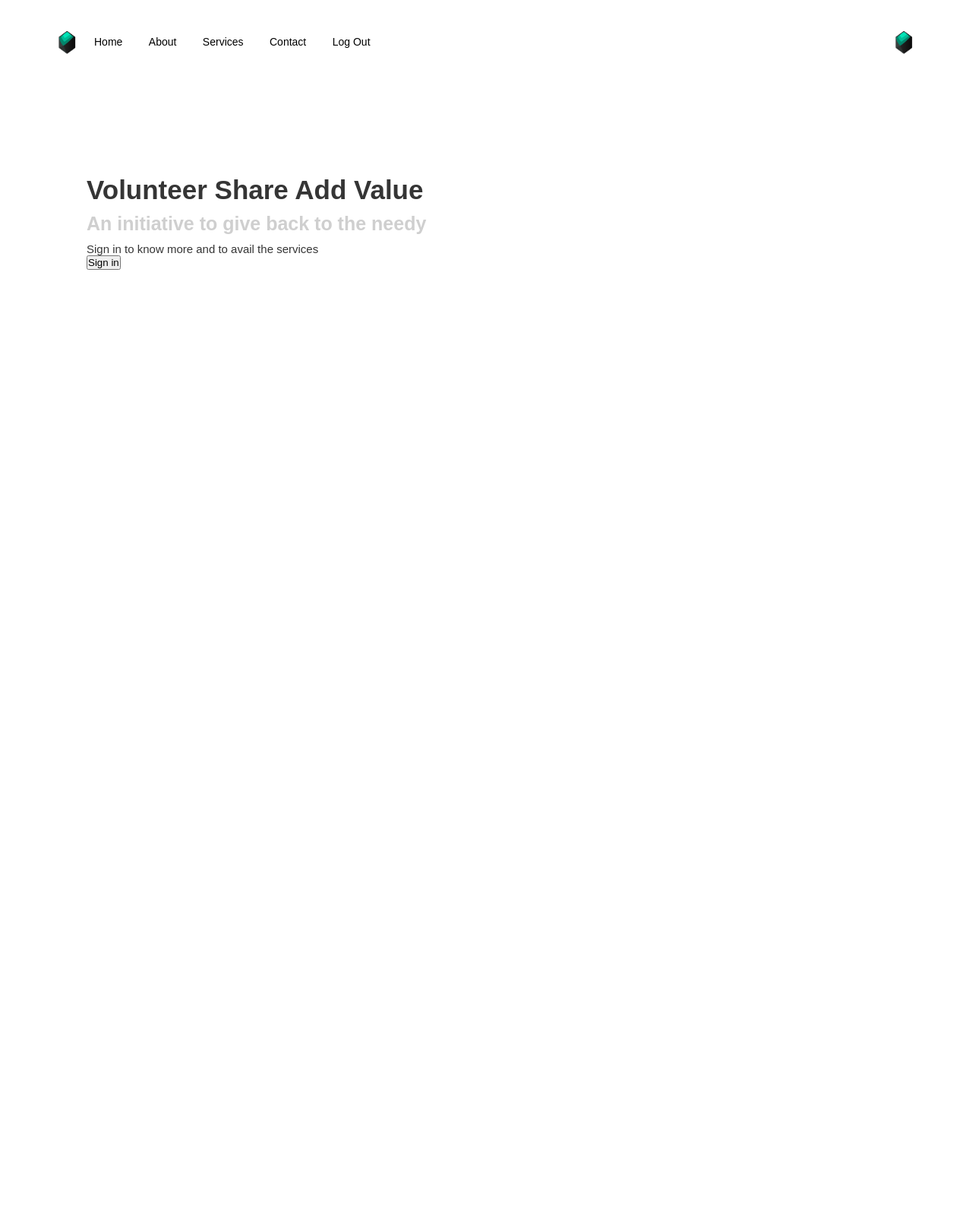
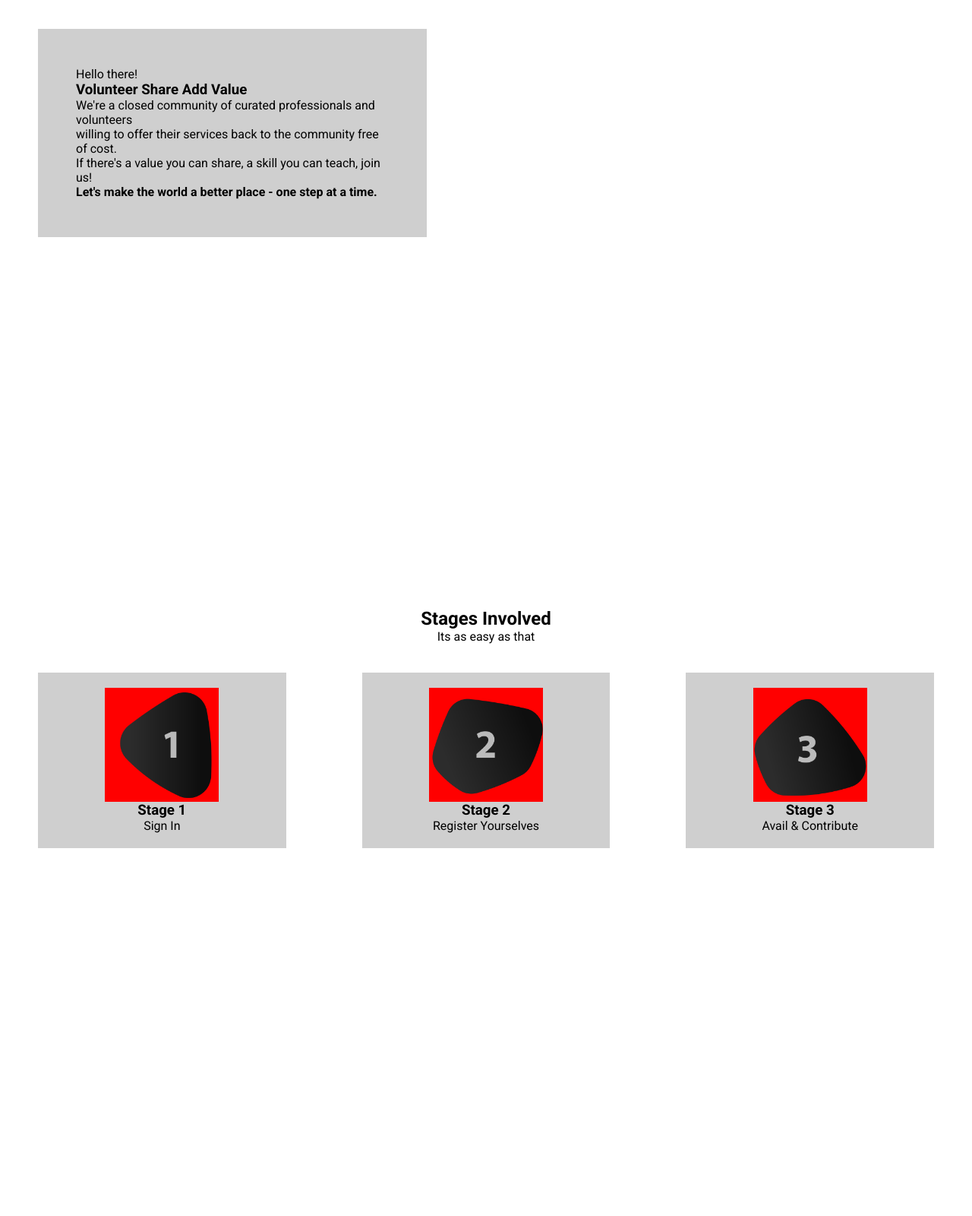
Before and after one commit to glenpaulsonv/dbms_crud_website, a PHP site: page / in a window 1280 px wide. Shown: the whole page at 76% size. Before the commit the page ends 355 px from the top, so only its background shows below. Run offline with PHP 8.4, Linux system fonts and the light colour scheme.

Commit message:
playing with the sections

```diff
--- a/css/style.css
+++ b/css/style.css
@@ -1,91 +1,90 @@
+
+@import url('https://fonts.googleapis.com/css2?family=Roboto:wght@300;400;500;700&display=swap');
+@import url('https://fonts.googleapis.com/css2?family=Poppins:wght@200;300;400;500;600;700;800;900&display=swap');
+
 *{
     margin: 0;
     padding: 0;
-    font-family: sans-serif;
+    font-family: 'Roboto', sans-serif;
+    box-sizing: border-box;
+
 }
 
-.container{
+
+/*----------------------------------------------------Hero Section-------------------------------------------*/
+
+.hero-section
+{
     width: 100%;
     min-height: 100vh;
-    padding-left: 5%;
-    padding-right: 5%;
+
+    margin: auto;
     box-sizing: border-box;
     overflow: hidden;
 
+
 }
 
-.navbar{
-    width: 100%;
+.row{
+    margin-top: 3%;
     display: flex;
+    justify-content: space-between;
     align-items: center;
 }
 
-.logo_mark{
-    width: 50px;
-    height: 50px;
-    cursor: pointer;
-    margin: 30px 0;
-}
-
-.menu{
-    width: 50px;
-    height: 50px;
-    cursor: pointer;
-    margin: 30px 0;
-}
-
-nav{
-    flex: 1;
-    text-align: left;
-}
-
-nav ul li{
-    list-style: none;
-    display: inline-block;
-    margin-right: 20px;
-    margin-left: 10px;
-}
-
-nav ul li a{
-    text-decoration: none;
-    color: #000;
-    font-size: 14px;
-}
-
-nav ul li a:hover{
-    color: #cfcfcf;
-}
-
-.row{
-    display: flex;
-    justify-content: space-between;
-    align-items: center;
-    margin: 100px 0;
-}
-
-.col-1{
+.hero-col-1{
+    background: #cfcfcf;
+    padding: 50px;
     flex-basis: 40%;
     position: relative;
     margin-left: 50px;
 }
 
-.col-1 h2{
-    font-size: 35px;
-    color: #353535;
-    font-weight: 120px;
-    margin: 20px 0 10px;
+.hero-col-2{
+    background: #cfcfcf;
+    flex-basis: 50%;
+    position: relative;
+
 }
 
-.col-1 h3{
-    font-size: 25px;
-    color: #cfcfcf;
-    font-weight: 75px;
-    margin: 10px 0 10px;
+
+/*----------------------------------------------------Stages Section-------------------------------------------*/
+
+
+.stages-section{
+    margin-top: 100px;
+    width: 100%;
+    min-height: 100vh;
+    margin: auto;
+  /*  box-sizing: border-box;
+    overflow: hidden; */
+    text-align: center;
 }
 
-.col-1 p{
-    font-size: 15px;
-    color: #353535;
+.stage-col{
+    margin-left: 50px;
+    margin-right: 50px;
+    background: #cfcfcf;
+    flex-basis: 30%;
+
+    display: flex;
+    flex-direction: column;
+    align-items: center;
+    text-align: center;
+    padding: 20px 15px;
+    box-sizing: border-box;
+}
+
+.stage-col img{
+    width: 150px;
+   background: red;
 
 
 }
+
+@media(max-width: 700px)
+{
+    .row{
+        flex-direction: column;
+    }
+}
--- a/index.html
+++ b/index.html
@@ -3,39 +3,52 @@
     <head>
         <meta charset="utf-8">
         <meta name="viewport" content="width=device-width, initial-scale=1.0">
-        <title>Home</title>
-        <link rel="stylesheet" type-"text/css" href="css/style.css">
+        <title>A Complete Responsive CRUD Website by glenpaulson</title>
+        <link rel="stylesheet" type="text/css" href="css/style.css">
 
     </head>
     <body>
-        <!--Home Section-->
-        <div class="container">
+        <!----------------------------------------Home Section----------------------------------------------->
+        <section class="hero-section">
+            <div class="row">
+                <div class="hero-col-1">
+                    <p>Hello there!</p>
+                    <h3>Volunteer Share Add Value</h3>
+                    <p>We're a closed community of curated professionals and volunteers<br>
+                    willing to offer their services back to the community free of cost.<br>
+                    If there's a value you can share, a skill you can teach, join us!</p>
+                    <h4>Let's make the world a better place - one step at a time.</h4>
+                </div>
 
-            <div class="navbar">
-                <img src="1.png" class="logo_mark">
-                <nav>
-                    <ul>
-                        <li><a href="">Home</a></li>
-                        <li><a href="">About</a></li>
-                        <li><a href="">Services</a></li>
-                        <li><a href="">Contact</a></li>
-                        <li><a href="">Log Out</a></li>
-                    </ul>
-                </nav>
-                <img src="2.png" class="menu">
+
             </div>
 
+        </section>
+
+        <!----------------------------------------Stages----------------------------------------------->
+
+        <section class="stages-section">
+            <h1>Stages Involved</h1>
+            <p>Its as easy as that</p>
             <div class="row">
-                <div class="col-1">
-                    <h2>Volunteer Share Add Value</h2>
-                    <h3>An initiative to give back to the needy</h3>
-                    <p>Sign in to know more and to avail the services</p>
-                    <button type="button">Sign in</button>
+                <div class="stage-col">
+                    <img src="E:/dev/git_repo/dbms_crud_website/assets/images/stage1.png">
+                    <h3>Stage 1</h3>
+                    <p>Sign In</p>
                 </div>
-                <div class="col-2"></div>
+                <div class="stage-col">
+                    <img src="E:/dev/git_repo/dbms_crud_website/assets/images/stage2.png">
+                    <h3>Stage 2</h3>
+                    <p>Register Yourselves</p>
+                </div>
+                <div class="stage-col">
+                    <img src="E:/dev/git_repo/dbms_crud_website/assets/images/stage3.png">
+                    <h3>Stage 3</h3>
+                    <p>Avail & Contribute</p>
+                </div>
             </div>
+        </section>
 
-        </div>
 
     </body>
 </html>
```
Also changed, not shown: assets/images/1.png (renamed from 1.png), assets/images/2.png (renamed from 2.png), assets/images/b1.png (added), assets/images/b2.png (added), assets/images/b3.png (added), assets/images/b4.png (added), assets/images/b5.png (added), assets/images/dp.jpg (added), assets/images/stage1.png (added), assets/images/stage2.png (added), assets/images/stage3.png (added).
